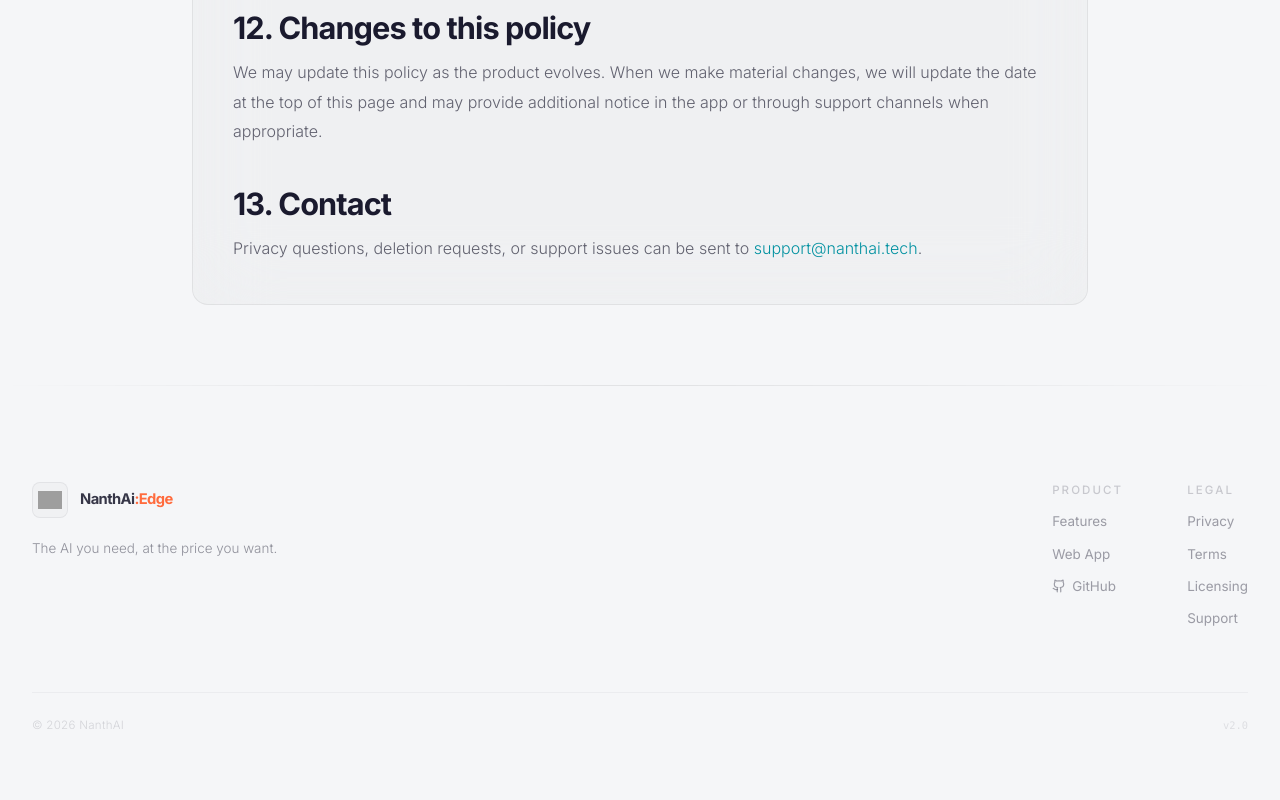
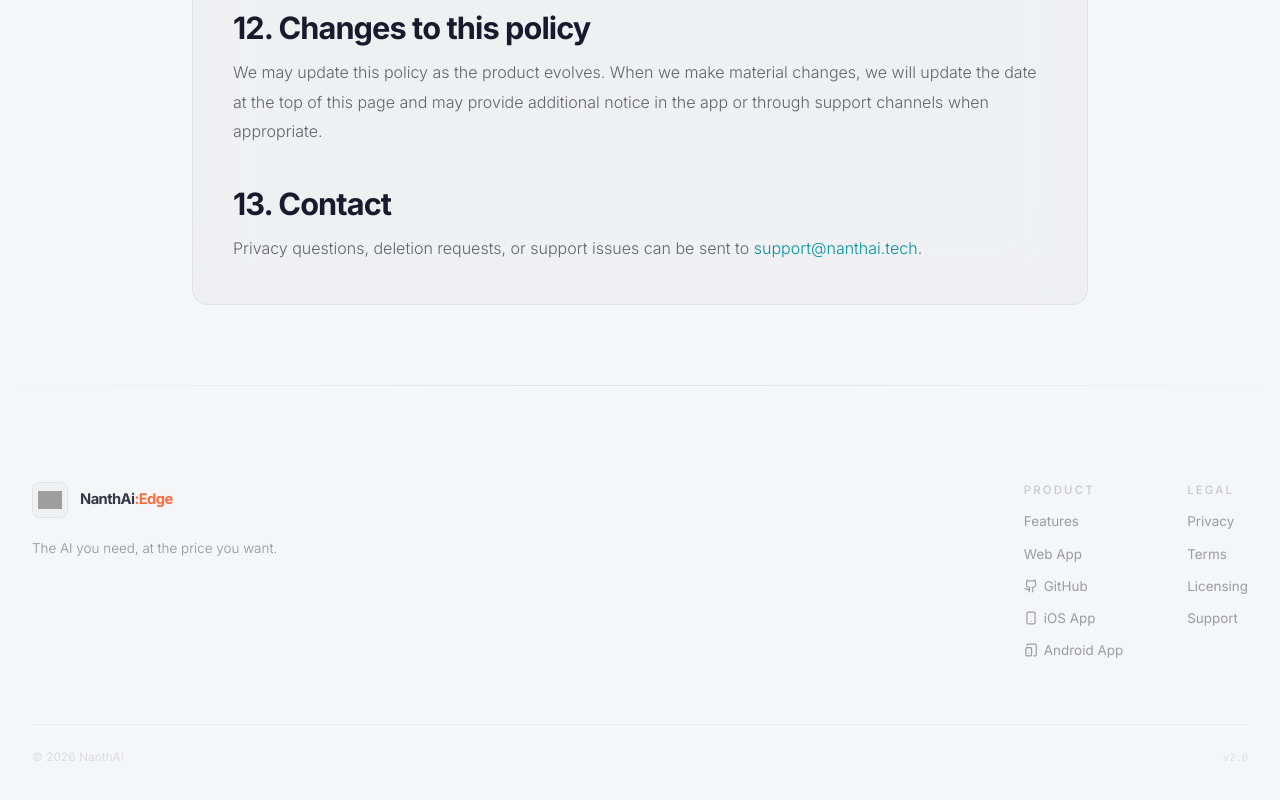
Before and after one commit to thevarsek/nanthai-edge-oss, a React (Vite) app in the folder web/: page /privacy in a window 1280 px wide. Shown: the part 4877-5677 px from the top of the page. Built offline with nearby package versions, Linux system fonts and the light colour scheme; no server answers; grey boxes are pictures that could not be loaded.

Commit message:
sync: 2026-04-06 from internal (eca9c32)

```diff
--- a/web/src/components/edge-site/EdgeSiteFooter.tsx
+++ b/web/src/components/edge-site/EdgeSiteFooter.tsx
@@ -1,6 +1,7 @@
 import { Link } from "react-router-dom";
 import { useTranslation } from "react-i18next";
-import { Github } from "lucide-react";
+import { Github, Smartphone, TabletSmartphone } from "lucide-react";
+import { StoreUrls } from "../../lib/constants";
 
 const footerLinks = [
   { to: "/privacy", labelKey: "edge_nav_privacy" },
@@ -66,6 +67,24 @@ export function EdgeSiteFooter() {
                 <Github className="h-3.5 w-3.5" />
                 GitHub
               </a>
+              <a
+                href={StoreUrls.ios}
+                target="_blank"
+                rel="noreferrer"
+                className="inline-flex items-center gap-1.5 text-[0.84rem] efg-40 transition-colors hover:efg-80"
+              >
+                <Smartphone className="h-3.5 w-3.5" />
+                iOS App
+              </a>
+              <a
+                href={StoreUrls.android}
+                target="_blank"
+                rel="noreferrer"
+                className="inline-flex items-center gap-1.5 text-[0.84rem] efg-40 transition-colors hover:efg-80"
+              >
+                <TabletSmartphone className="h-3.5 w-3.5" />
+                Android App
+              </a>
             </div>
             <div className="flex flex-col gap-3">
               <span className="edge-label efg-20">{t("legal")}</span>
--- a/web/src/lib/constants.ts
+++ b/web/src/lib/constants.ts
@@ -196,6 +196,12 @@ export const convexSiteUrl = (() => {
   return convexUrl?.replace(".convex.cloud", ".convex.site") ?? "";
 })();
 
+/** Native app store URLs */
+export const StoreUrls = {
+  ios: "https://apps.apple.com/us/app/nanthai-edge-multi-ai-chat/id6760239881",
+  android: "https://play.google.com/store/apps/details?id=com.nanthai.edge",
+} as const;
+
 /** App-wide defaults */
 export const Defaults = {
   model: APP_DEFAULT_MODEL_ID,
--- a/web/src/pages/HomePage.tsx
+++ b/web/src/pages/HomePage.tsx
@@ -25,6 +25,7 @@ import { HeroSpotlight } from "@/components/edge-site/HeroSpotlight";
 import { HeroVantaNet } from "@/components/edge-site/HeroVantaNet";
 import { HeroOutlineText } from "@/components/edge-site/HeroOutlineText";
 import { buildBreadcrumbsJsonLd, buildOrganizationJsonLd } from "@/lib/seo";
+import { StoreUrls } from "@/lib/constants";
 
 // ── Data (functions accepting t) ────────────────────────────────────
 
@@ -223,6 +224,7 @@ export function HomePage() {
             image: "https://nanthai.tech/apple-splash-1200x630.png",
             description:
               "AI workspace with multi-model chat, personas, memory, scheduled jobs, search, files, and connected tools.",
+            installUrl: [StoreUrls.ios, StoreUrls.android],
             offers: {
               "@type": "Offer",
               price: "0",
@@ -336,7 +338,7 @@ function HomeHeroSection() {
               ))}
             </div>
 
-            <div className={`edge-materialize-scroll edge-mat-delay-3 ${vis} mt-8 flex justify-end`}>
+            <div className={`edge-materialize-scroll edge-mat-delay-3 ${vis} mt-8 flex flex-col items-end gap-5`}>
               <Link
                 to={appHref}
                 className="group relative inline-flex items-center gap-2.5 rounded-full ecta px-8 py-4 text-[0.92rem] font-medium transition-all"
@@ -344,6 +346,24 @@ function HomeHeroSection() {
                 {appLabel}
                 <ArrowRight className="h-4 w-4 transition-transform group-hover:translate-x-1" />
               </Link>
+
+              {/* Official store badges — Apple first per App Store guidelines */}
+              <div className="flex items-center gap-3">
+                <a href={StoreUrls.ios} target="_blank" rel="noreferrer" aria-label="Download on the App Store" className="transition-opacity hover:opacity-80">
+                  <img
+                    src="/edge-brand/download-on-app-store.svg"
+                    alt="Download on the App Store"
+                    className="h-[40px] w-auto"
+                  />
+                </a>
+                <a href={StoreUrls.android} target="_blank" rel="noreferrer" aria-label="Get it on Google Play" className="transition-opacity hover:opacity-80">
+                  <img
+                    src="/edge-brand/get-it-on-google-play.png"
+                    alt="Get it on Google Play"
+                    className="h-[60px] w-auto"
+                  />
+                </a>
+              </div>
             </div>
           </div>
         </div>
@@ -696,6 +716,22 @@ function HomeFinalCTA() {
               <ArrowRight className="h-4 w-4 transition-transform group-hover:translate-x-1" />
             </Link>
           </div>
+          <div className="mt-5 flex flex-wrap items-center justify-center gap-3">
+            <a href={StoreUrls.ios} target="_blank" rel="noreferrer" aria-label="Download on the App Store" className="transition-opacity hover:opacity-80">
+              <img
+                src="/edge-brand/download-on-app-store.svg"
+                alt="Download on the App Store"
+                className="h-[40px] w-auto"
+              />
+            </a>
+            <a href={StoreUrls.android} target="_blank" rel="noreferrer" aria-label="Get it on Google Play" className="transition-opacity hover:opacity-80">
+              <img
+                src="/edge-brand/get-it-on-google-play.png"
+                alt="Get it on Google Play"
+                className="h-[60px] w-auto"
+              />
+            </a>
+          </div>
         </div>
       </div>
     </section>
```
